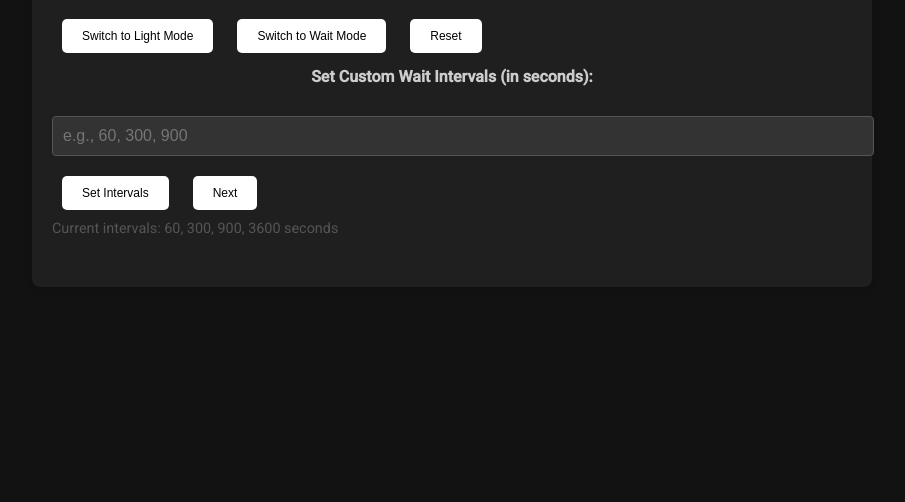
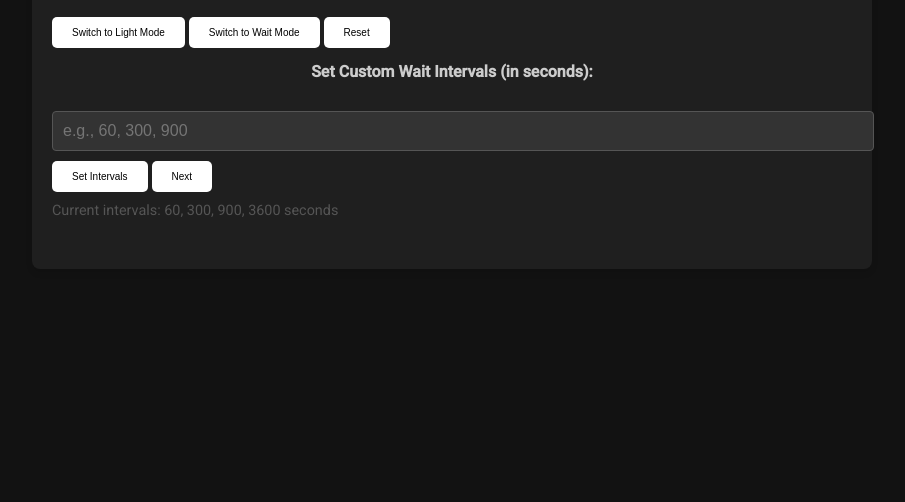
Before and after one commit to gabrielnino/spaced-repetition, a plain HTML site: page index.html in a window 1280 px wide. Shown: the part 338-840 px from the top of the page, without its empty margins (188-1093 px from the left). Drawn offline with Linux system fonts and the light colour scheme.

Commit message:
Styles
Styles.

```diff
--- a/styles.css
+++ b/styles.css
@@ -22,7 +22,7 @@ body {
 h1 {
     font-size: 18px;
     text-align: center;
-    margin-bottom: 20px;
+    margin-bottom: 10px;
     color: #ccc;
 }
 
@@ -52,13 +52,10 @@ h2 {
     background-color: #007bff;
     color: white;
     padding: 10px 20px;
-    font-size: 12px;
+    font-size: 10px;
     border: none;
     border-radius: 5px;
     cursor: pointer;
-    margin-top: 10px;
-    margin-left: 10px;
-    margin-right: 10px;
     transition: background-color 0.3s;
 }
 
```
